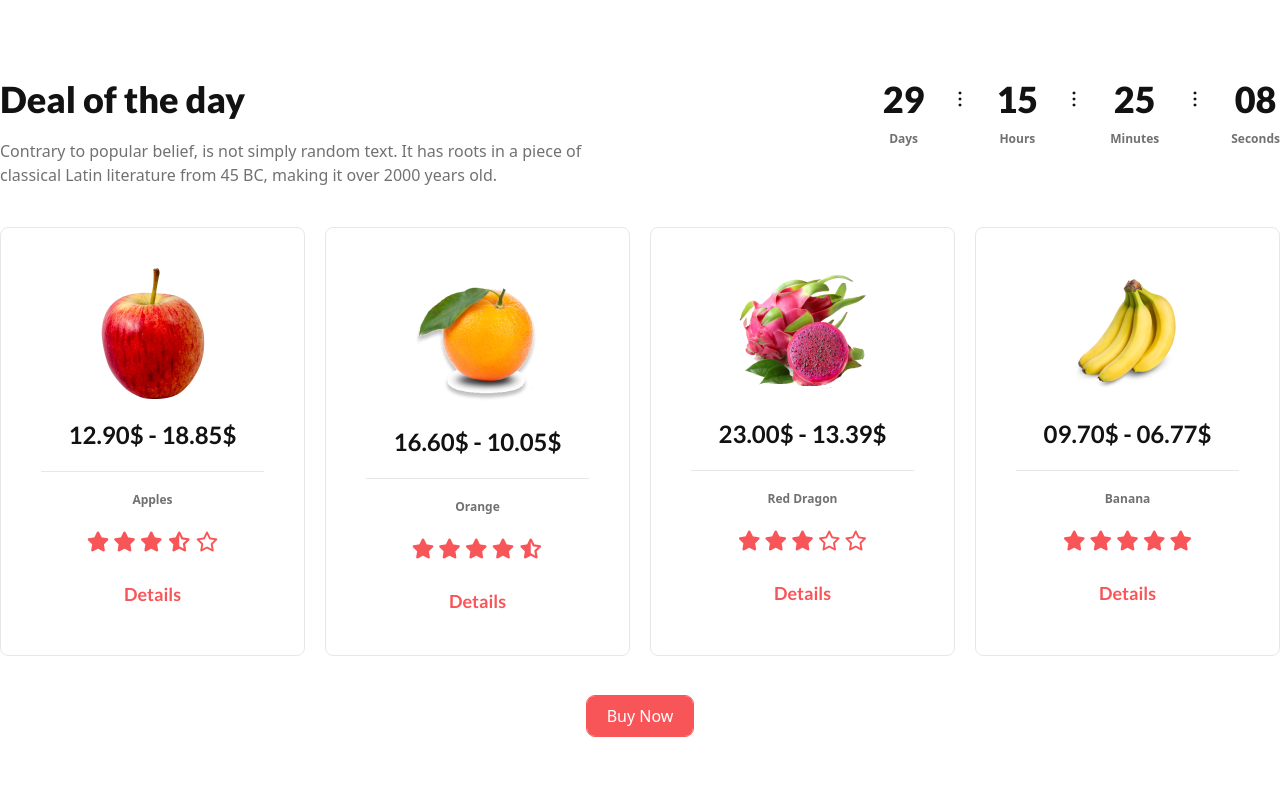
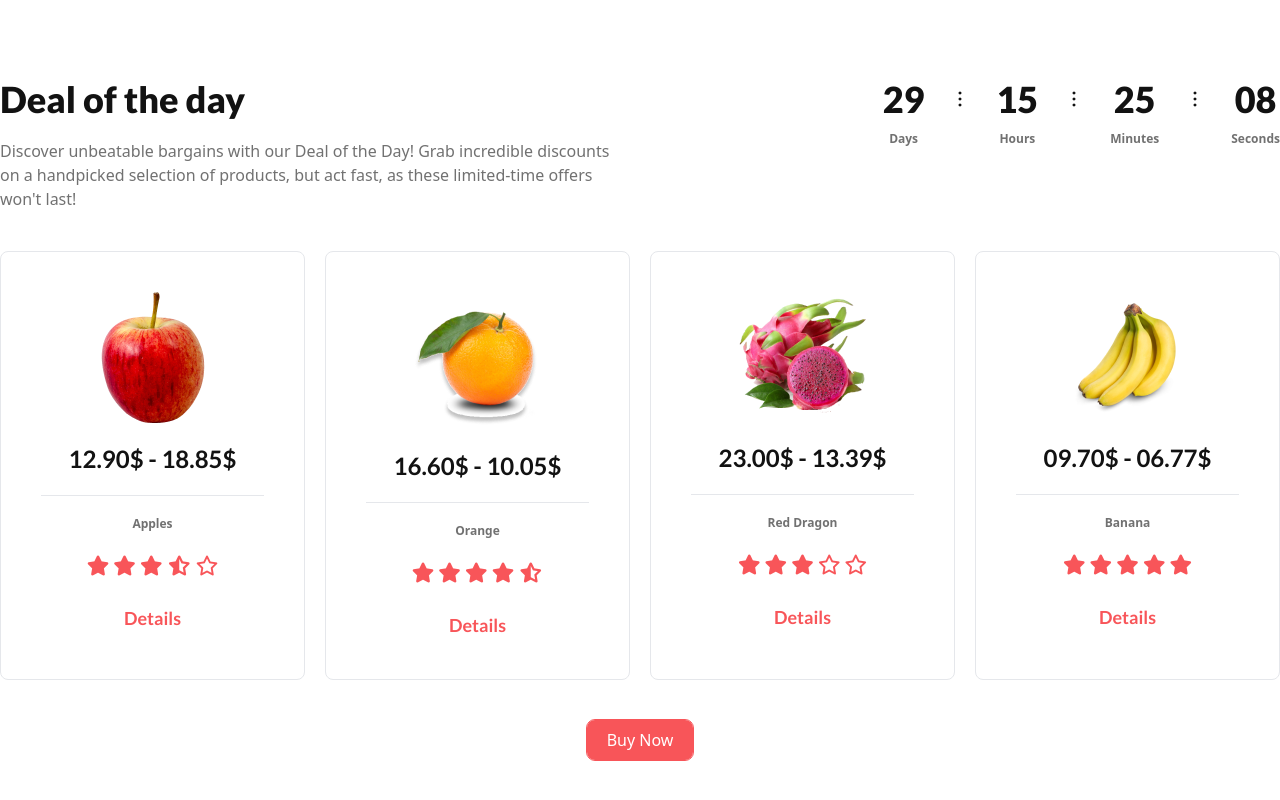
Before and after one commit to salman-farcy/assignment-03, a plain HTML site: page index.html in a window 1280 px wide. Shown: the part 1171-1971 px from the top of the page. Drawn offline with nearby package versions, Linux system fonts and the light colour scheme.

Commit message:
text change

```diff
--- a/index.html
+++ b/index.html
@@ -182,7 +182,7 @@
                               <!-- 01 titel -->
                               <div class="text-center md:text-left flex-1">
                                    <h2 class="text-3xl md:text-4xl font-extrabold font-lato text-overlay pb-5">Deal of the day</h2>
-                                   <p class="text-base text-para">Contrary to popular belief, is not simply random text. It has roots in a piece of classical Latin literature from 45 BC, making it over 2000 years old.</p>
+                                   <p class="text-base text-para">Discover unbeatable bargains with our Deal of the Day! Grab incredible discounts on a handpicked selection of products, but act fast, as these limited-time offers won't last!</p>
                               </div>
 
                               <!-- 02 timer -->
```
